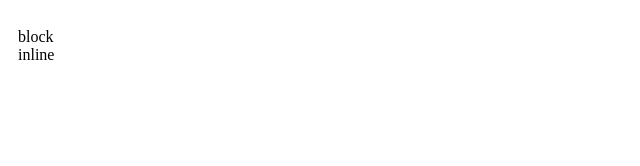
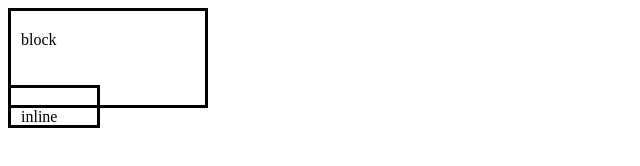
Before and after one commit to pedro-almeida97/fundamentosCSS, a plain HTML site: page index.html in a window 1280 px wide. Shown: the whole page, without its empty margins (0-640 px from the left). Drawn offline with Linux system fonts and the light colour scheme.

Commit message:
box sizing

```diff
--- a/style.css
+++ b/style.css
@@ -1,3 +1,11 @@
+div,
+span {
+  width: 200px;
+  height: 100px;
+  border: solid;
+}
+
 .padding {
+  box-sizing: border-box;
   padding: 20px 40px 0 10px;
 }
```
